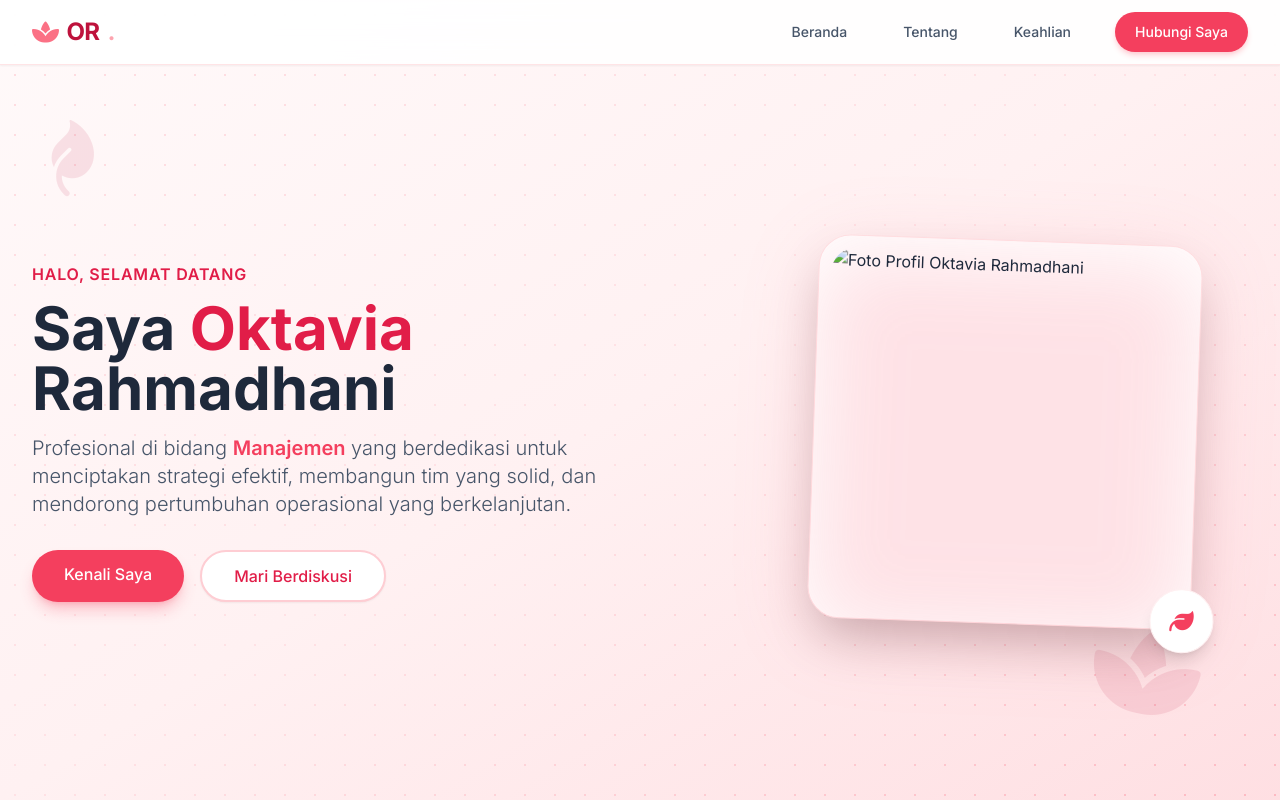
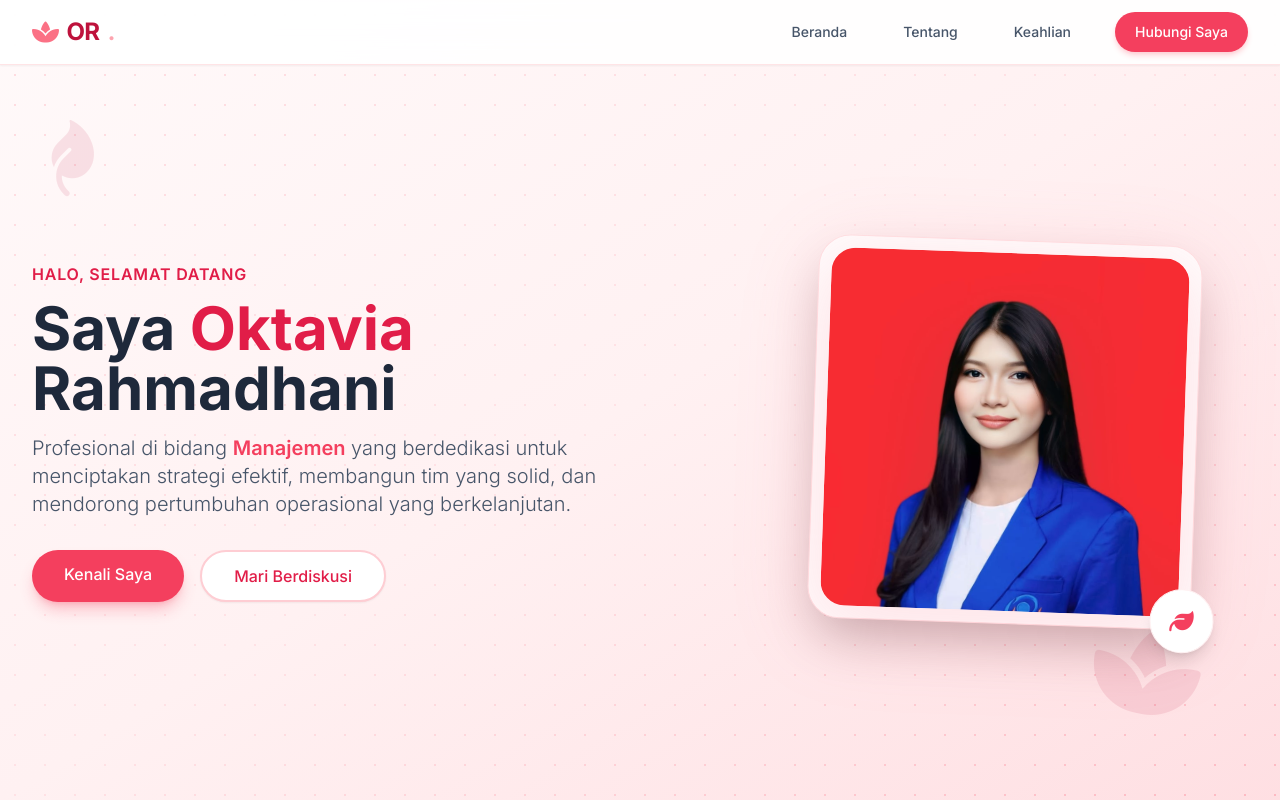
Before and after one commit to oktvia12/Portofolio-Oktavia-Rahamdhani, a plain HTML site: page index.html in a window 1280 px wide. Shown: the top 800 px of the page. Drawn offline with nearby package versions, Linux system fonts and the light colour scheme.

Commit message:
Update index.html

```diff
--- a/index.html
+++ b/index.html
@@ -135,7 +135,7 @@
                     <div class="absolute inset-0 bg-rose-400 rounded-[2rem] blur-2xl opacity-20 -z-10 translate-y-4"></div>
 
                     <!-- Foto Profil -->
-                    <img src="image_f5047a.jpg" alt="Foto Profil Oktavia Rahmadhani" class="w-full h-full object-cover rounded-[1.5rem] relative z-10 block" style="object-position: center top;">
+                    <img src="piya-latar-merah-esgul.jpeg" alt="Foto Profil Oktavia Rahmadhani" class="w-full h-full object-cover rounded-[1.5rem] relative z-10 block" style="object-position: center top;">
 
                     <!-- Aksen Dekorasi Daun -->
                     <div class="absolute -bottom-6 -right-6 w-16 h-16 bg-white rounded-full shadow-lg flex items-center justify-center z-20 text-rose-500 text-2xl border border-rose-50">
```
